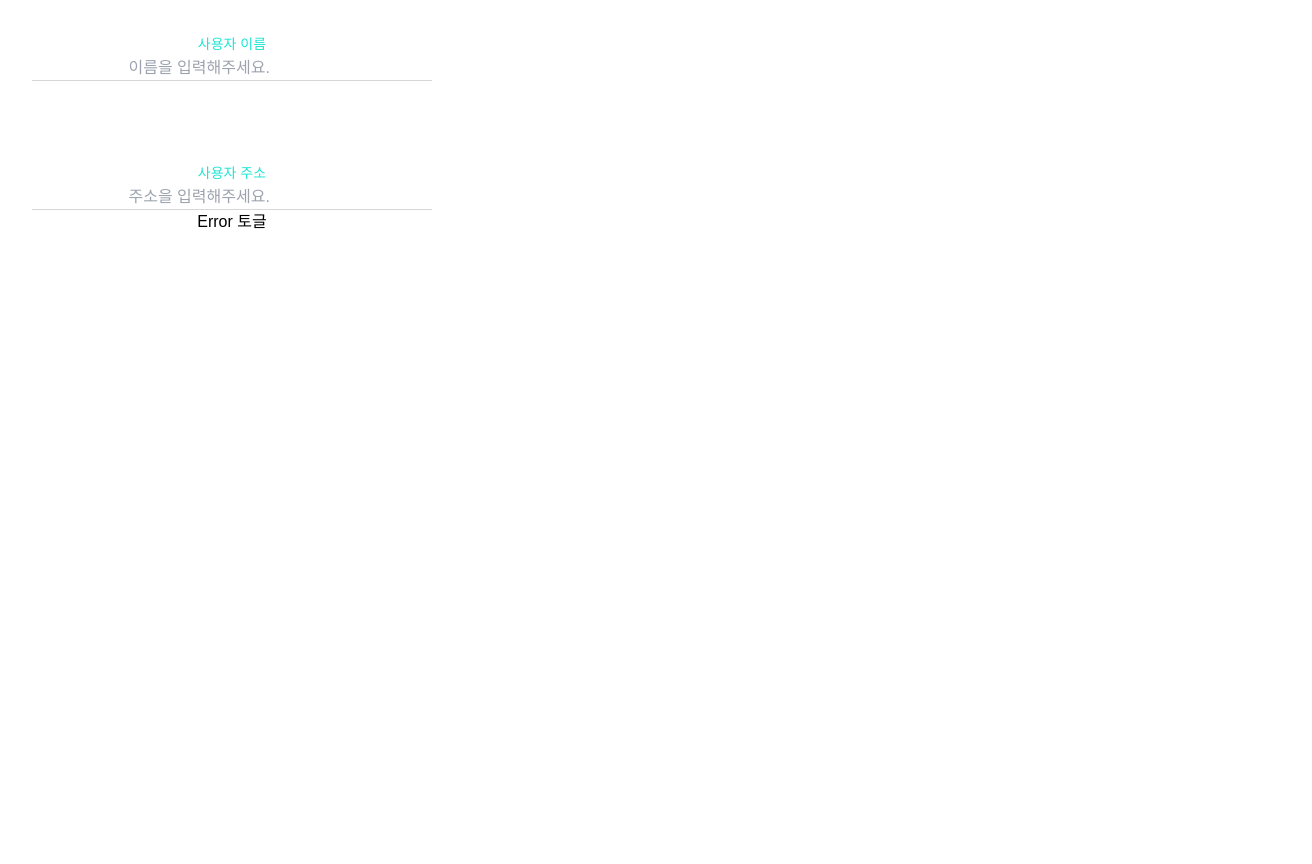
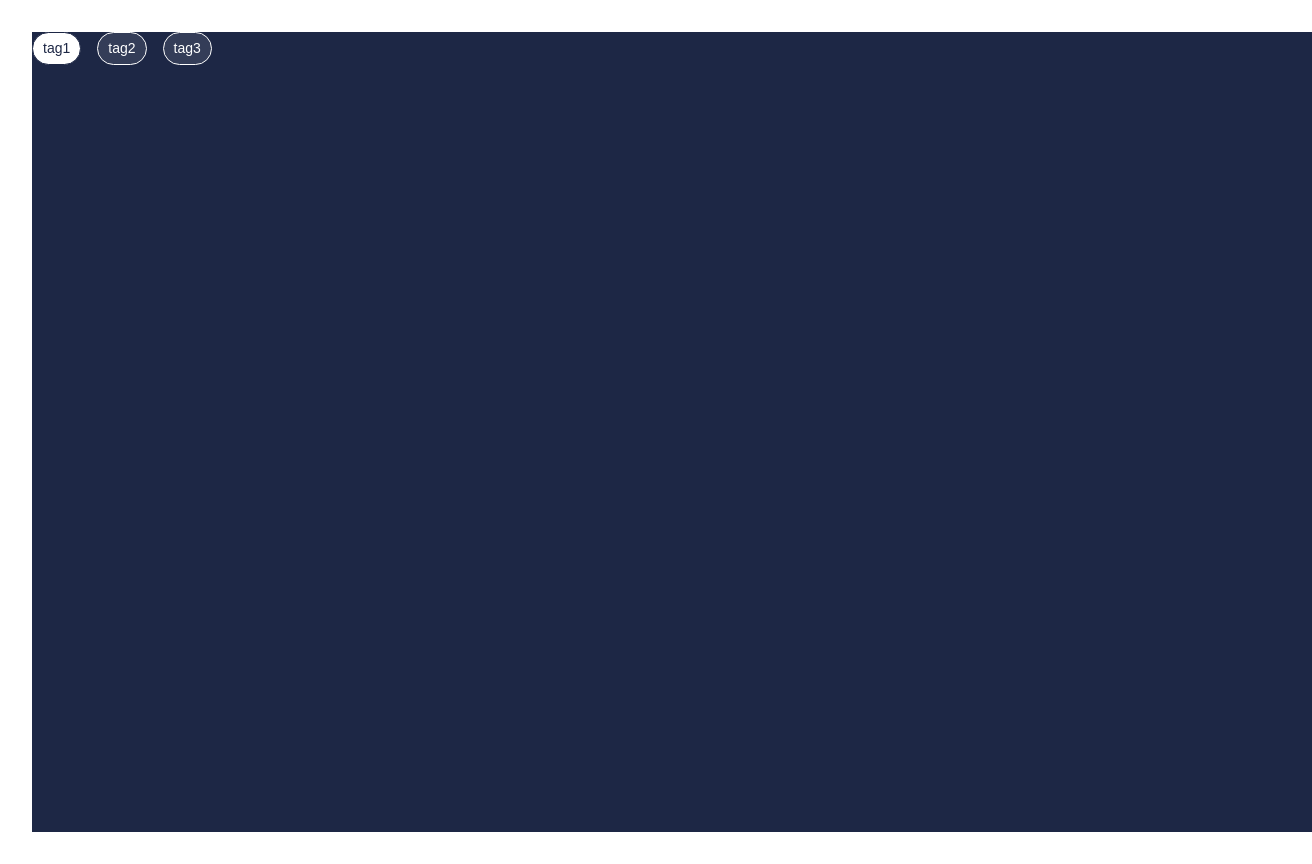
Before and after one commit to zivivle/EndlessFrontend, a React (Vite) app in the folder storybook01/: page / in a window 1280 px wide. Shown: the whole page, 1312 px wide, since content can reach past the window. Before the commit the page ends 800 px from the top, so only its background shows below. Built offline with nearby package versions, Linux system fonts and the light colour scheme.

Commit message:
feat: TagButtonList 컴포넌트 적용

```diff
--- a/storybook01/src/App.tsx
+++ b/storybook01/src/App.tsx
@@ -1,63 +1,10 @@
-import { useState } from "react";
 import "./App.css";
-import { DefaultTextField, Label } from "./components";
+import { TagButtonList } from "./components";
 
 function App() {
-    const [userInputFormValue, setUserInputFormValue] = useState({
-        username: "",
-        address: "",
-    });
-    const [isError, setIsError] = useState(false);
     return (
-        <div className="w-[400px]">
-            {/*
-              현재 상태에서 CLS를 초래할 수 있는 이유
-              갑자기 레이아웃이 변경되면 사용자 경험에 좋지않다.
-              심지어 SEO에도 영향을 끼친다
-              그러므로 사용자 경험을 위해서 CLS를 최대한 줄여야한다.
-           */}
-            <Label htmlFor="username">사용자 이름</Label>
-            <DefaultTextField
-                errorMessage="입력값을 확인해주세요."
-                iconPath="/images/delete_icon.svg"
-                iconAlt="delete_icon"
-                onIconClick={() => {}}
-                placeholder="이름을 입력해주세요."
-                onChange={(e) =>
-                    setUserInputFormValue((prev) => ({
-                        ...prev,
-                        username: e.target.value,
-                    }))
-                }
-                value={userInputFormValue.username}
-                isError={isError}
-                id="username"
-            />
-            <div className="my-20" />
-            <Label htmlFor="address">사용자 주소</Label>
-            <DefaultTextField
-                errorMessage="입력값을 확인해주세요."
-                iconPath="/images/delete_icon.svg"
-                iconAlt="delete_icon"
-                onIconClick={() => {}}
-                placeholder="주소을 입력해주세요."
-                onChange={(e) =>
-                    setUserInputFormValue((prev) => ({
-                        ...prev,
-                        address: e.target.value,
-                    }))
-                }
-                value={userInputFormValue.address}
-                isError={isError}
-                id="address"
-            />
-            <button
-                onClick={() => {
-                    setIsError((prev) => !prev);
-                }}
-            >
-                Error 토글
-            </button>
+        <div className=" bg-primary w-screen h-screen">
+            <TagButtonList tagList={["tag1", "tag2", "tag3"]} onTagClick={console.log} />
         </div>
     );
 }
--- a/storybook01/src/components/TagButton.tsx
+++ b/storybook01/src/components/TagButton.tsx
@@ -9,6 +9,7 @@ export const TagButton = ({ children, isChecked, onClick }: ITagButtonProps) =>
     return (
         <button
             className={`
+                border
                 rounded-tag-button
                 px-[10px]
                 h-[33px]
--- /dev/null
+++ b/storybook01/src/components/TagButtonList.tsx
@@ -0,0 +1,39 @@
+import { useState } from "react";
+import { TagButton } from "./TagButton";
+
+interface ITagButtonList<T extends string> {
+    tagList: T[];
+    onTagClick: (tag: T) => void;
+}
+
+export const TagButtonList = <T extends string>({ tagList, onTagClick }: ITagButtonList<T>) => {
+    const [selectedTag, setSelectedTag] = useState<T>(tagList[0]);
+
+    /**
+     * 현재 onTagClick은 클릭태 태그를 알 수 없다.
+     * 하지만 이벤트버블링을 사용해서 전달해줄 수 있다!!
+     *
+     * -> 여기 onClick -> onTagClick에서 제네릭타입 적용해보기
+     *
+     */
+    return (
+        <div
+            className="flex gap-4"
+            onClick={(event) => {
+                const eventTarget = event.target as HTMLButtonElement;
+                const tag = eventTarget.textContent as T;
+                onTagClick(tag);
+            }}
+        >
+            {tagList.map((tag) => (
+                <TagButton
+                    key={tag}
+                    isChecked={tag === selectedTag}
+                    onClick={() => setSelectedTag(tag)}
+                >
+                    {tag}
+                </TagButton>
+            ))}
+        </div>
+    );
+};
--- a/storybook01/src/components/index.ts
+++ b/storybook01/src/components/index.ts
@@ -5,3 +5,4 @@ export * from "./DefaultTextField";
 export * from "./NavigationBar";
 export * from "./PrimaryButton";
 export * from "./TagButton";
+export * from "./TagButtonList";
```
Also changed, not shown: 1 other file (tests, documents, lock files or other folders).
